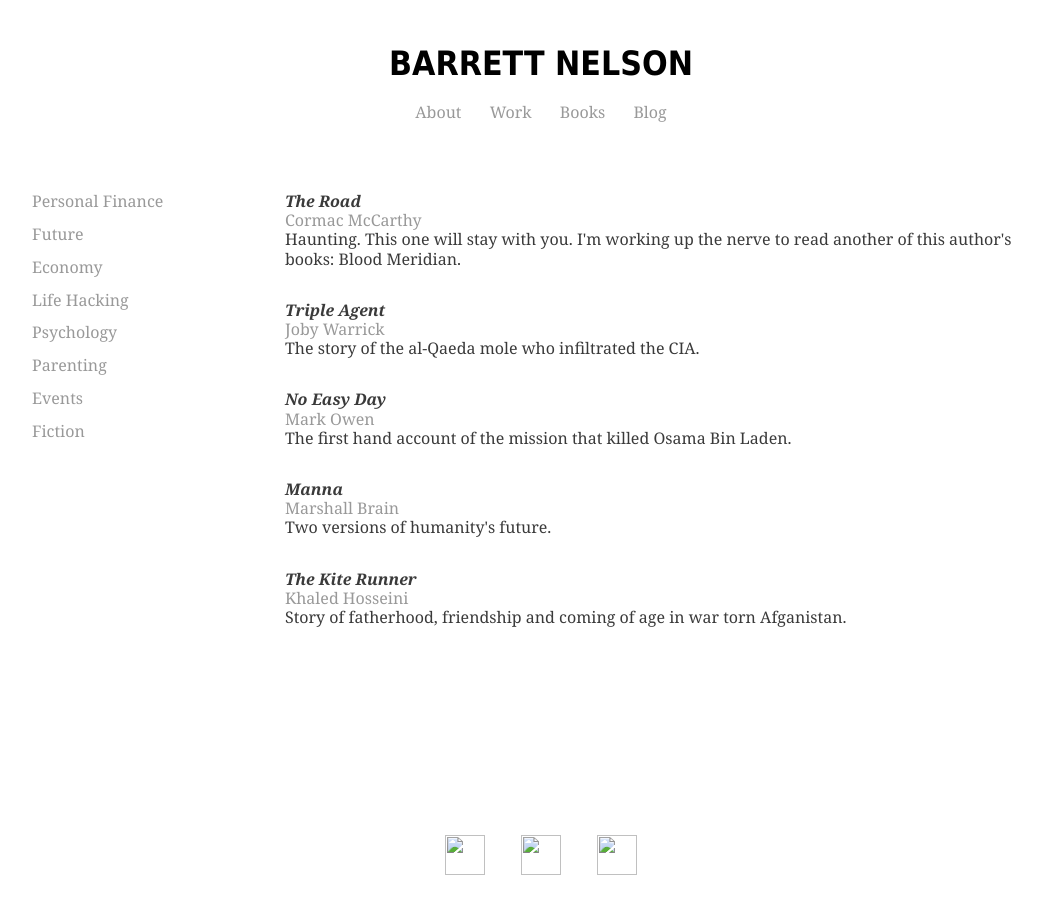
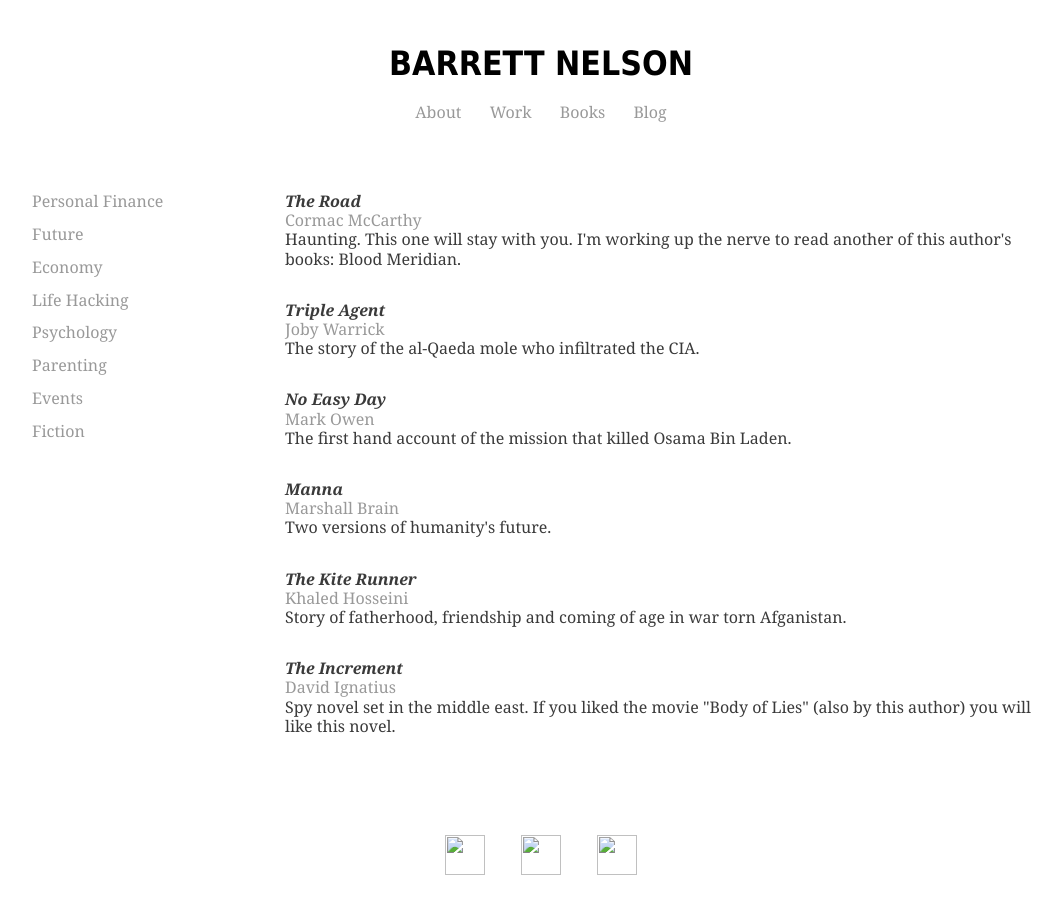
Before and after one commit to bstnel/bstnel.github.io, a Jekyll site: the page books/fiction/index.html, which Jekyll copies as it is, in a window 1280 px wide. Shown: the whole page, without its empty margins (99-1160 px from the left). Built offline with Jekyll 4.4.1, drawn with Linux system fonts in a browser that asks for light colours.

Commit message:
Update index.html

```diff
--- a/books/fiction/index.html
+++ b/books/fiction/index.html
@@ -70,6 +70,11 @@
   <h4>Khaled Hosseini</h4>
   <h5>Story of fatherhood, friendship and coming of age in war torn Afganistan. </h5>
       </p>
+<p>
+          <h3>The Increment</h3>
+  <h4>David Ignatius</h4>
+  <h5>Spy novel set in the middle east. If you liked the movie "Body of Lies" (also by this author) you will like this novel.</h5>
+      </p>
 
 
 	    </div>
```
